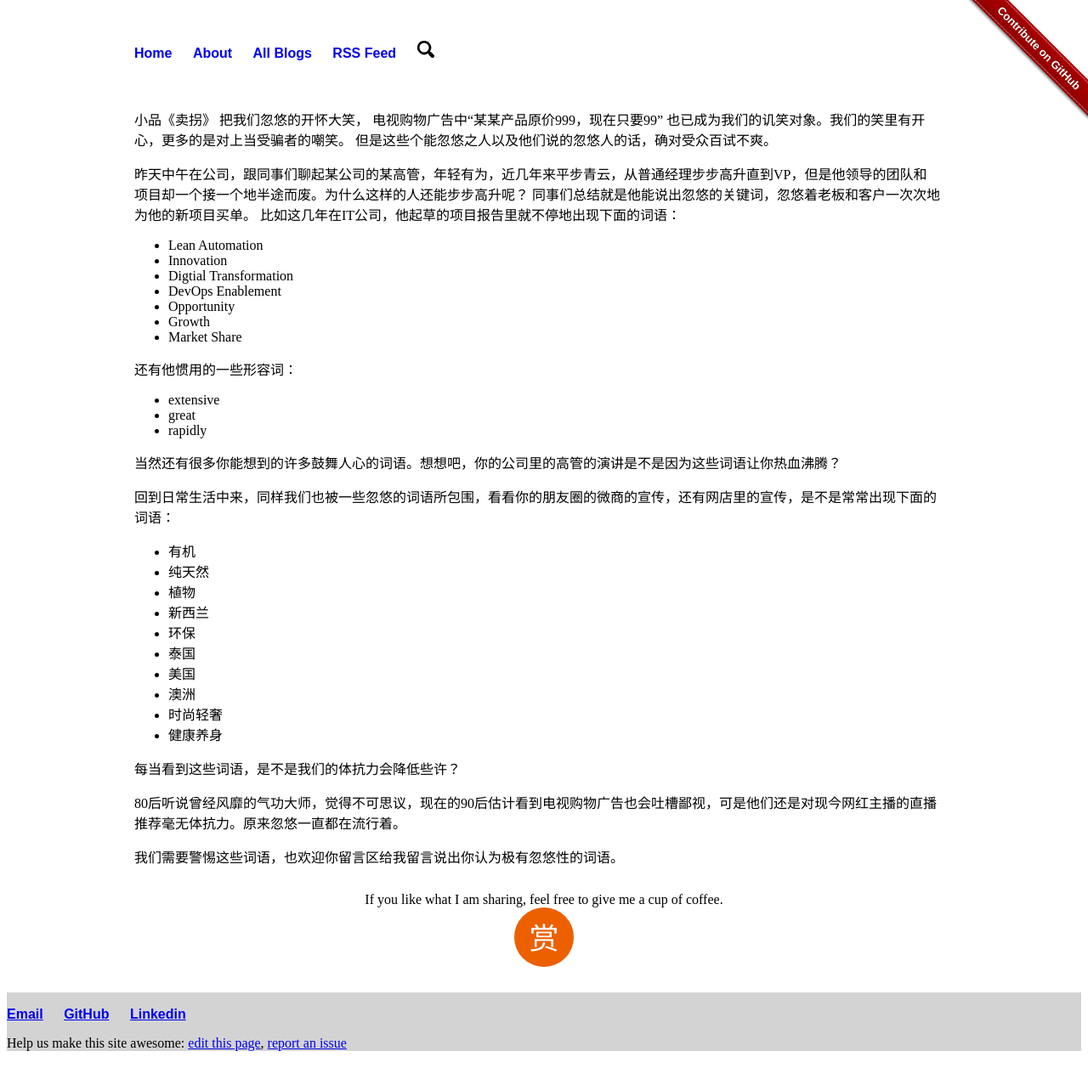
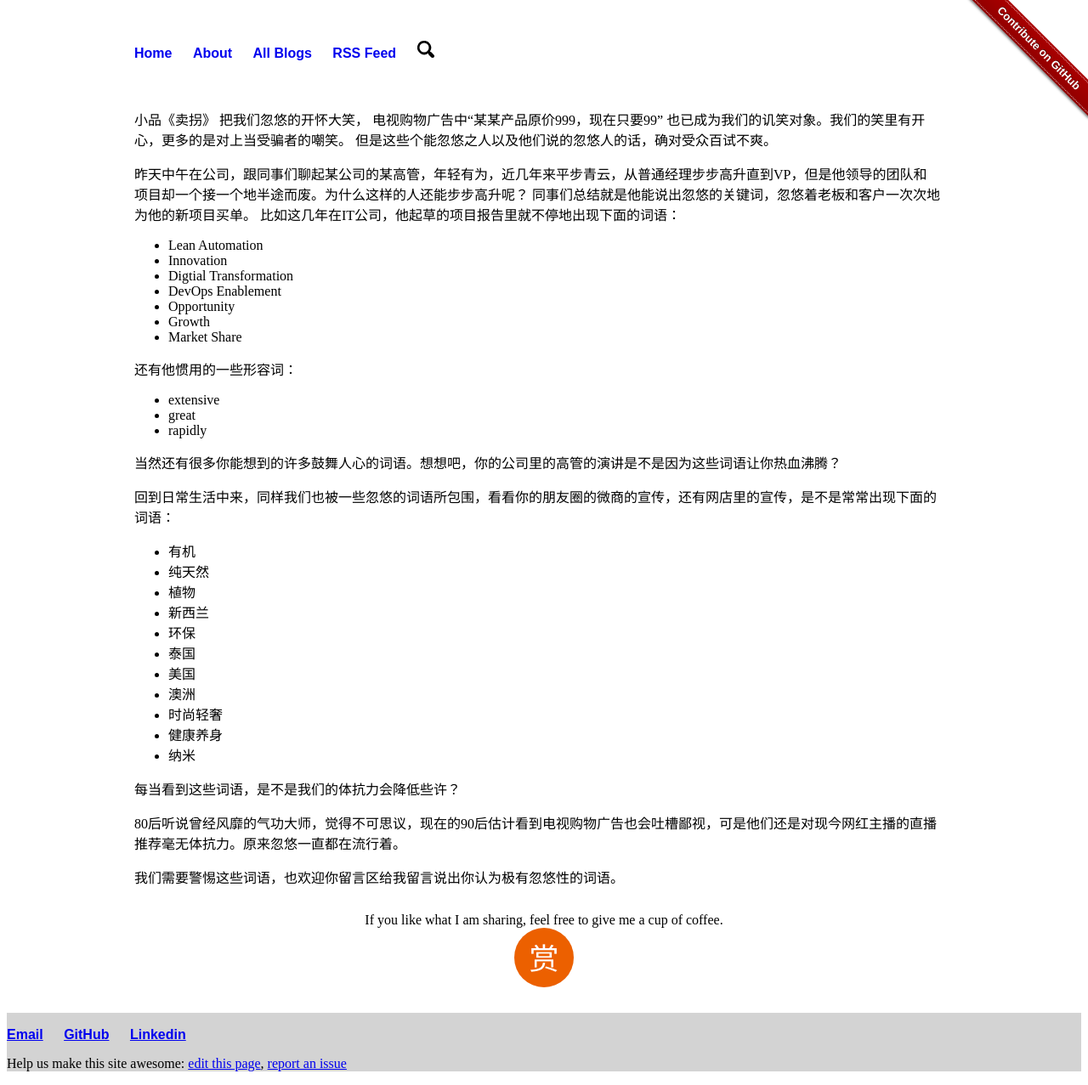
Before and after one commit to liuning0820/liuning0820.github.io, a Jekyll site: the page built from _posts/2019-05-25-警惕忽悠.md, in a window 1280 px wide. Shown: the whole page at 85% size. Built offline with Jekyll 4.4.1, drawn with Linux system fonts in a browser that asks for light colours; comment, search, counter and statistics services are not loaded; before the commit the page ends 1253 px from its top, so only the background shows below that.

Commit message:
update based on comments

```diff
--- a/_posts/2019-05-25-警惕忽悠.md
+++ b/_posts/2019-05-25-警惕忽悠.md
@@ -38,6 +38,7 @@ comments: true
 - 澳洲
 - 时尚轻奢
 - 健康养身
+- 纳米
 
 每当看到这些词语，是不是我们的体抗力会降低些许？
 
```
